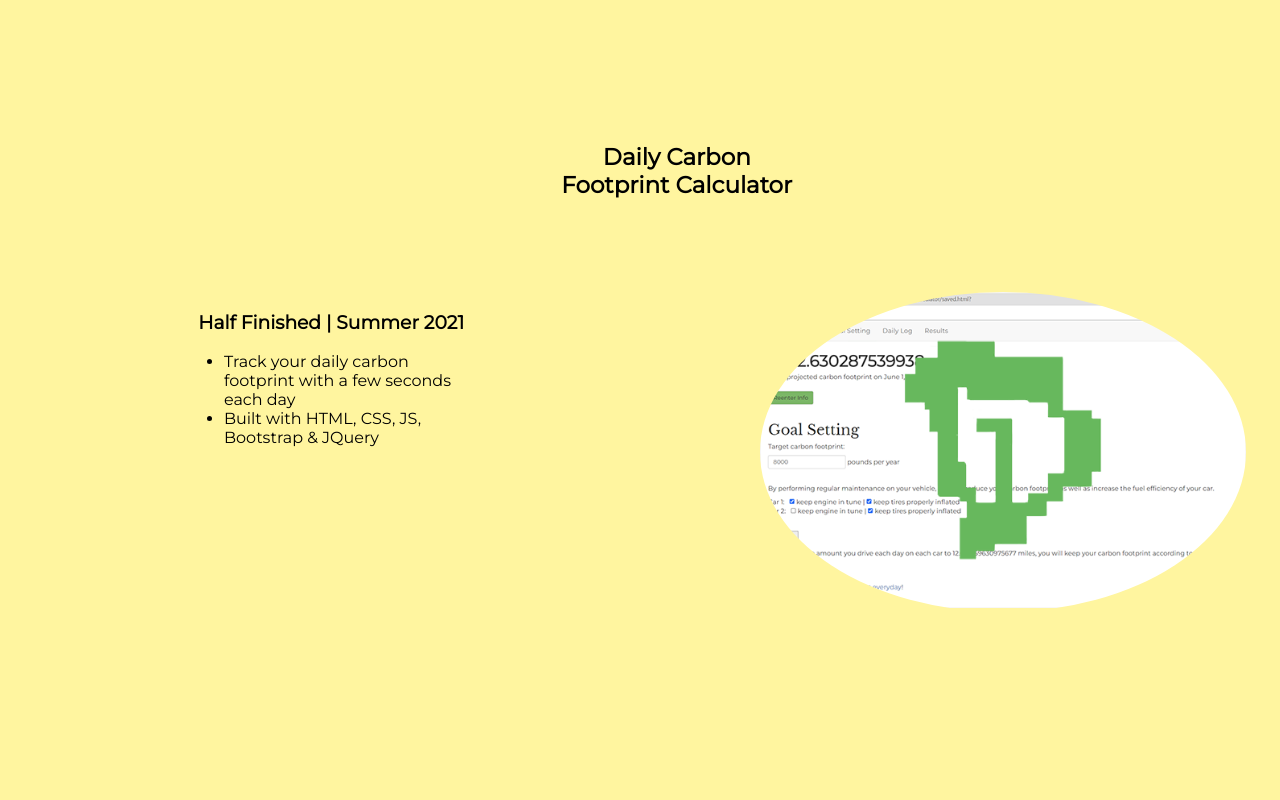
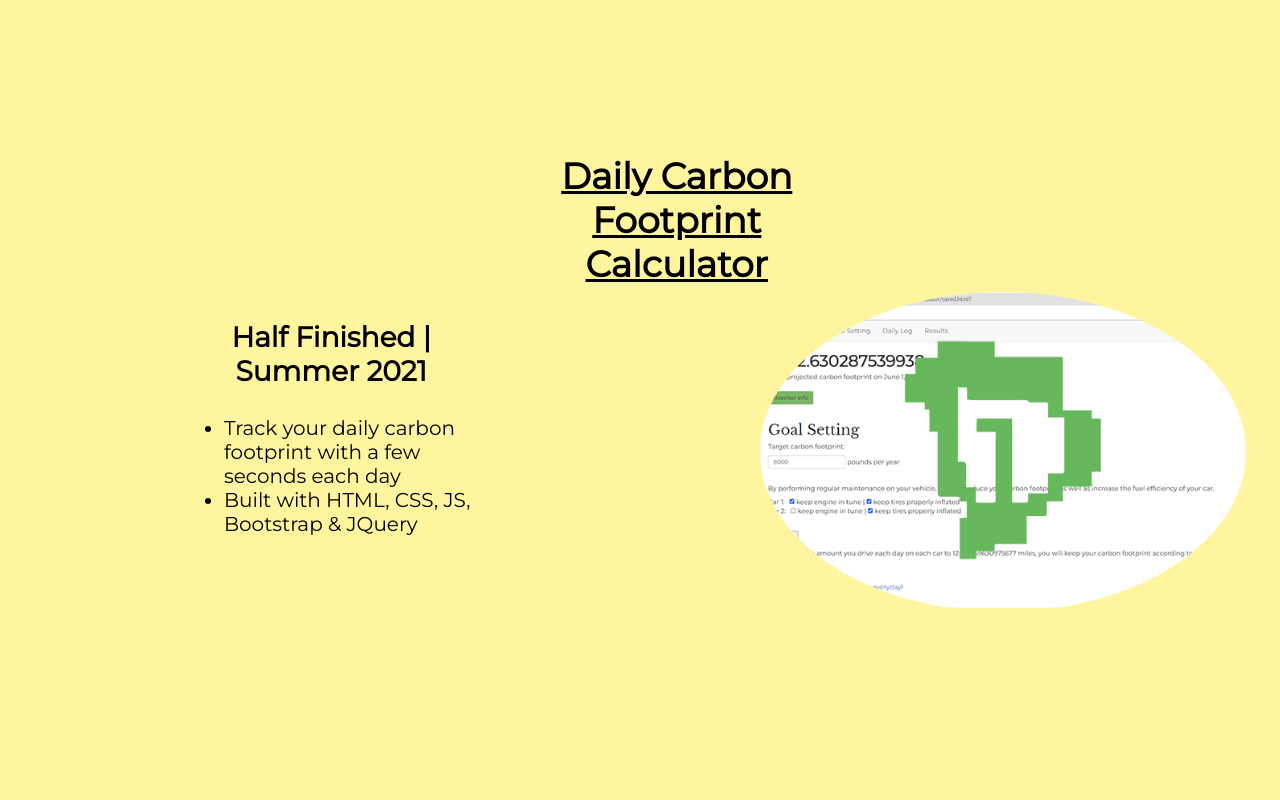
Before and after one commit to hliu23/hliu23.github.io, a plain HTML site: page index.html in a window 1280 px wide. Shown: the part 740-1540 px from the top of the page. Drawn offline with nearby package versions, Linux system fonts and the light colour scheme.

Commit message:
slight style change

```diff
--- a/index.html
+++ b/index.html
@@ -64,7 +64,7 @@
       <img src="media/projects/dcfc.png">
     </div>
     <div id="bg-2-6" class="project-desc">
-      <h3 class="status">Half Finished | Summer 2021</h3>
+      <h3 class="status">Half Finished | <br>Summer 2021</h3>
       <ul>
         <li>Track your daily carbon footprint with a few seconds each day</li>
         <li>Built with HTML, CSS, JS, Bootstrap & JQuery</li>
--- a/stylesheets/projects.css
+++ b/stylesheets/projects.css
@@ -22,7 +22,7 @@ div#parallex-bg-2 {
   --name-top: 9vh;
   --name-left: 44vw;
   --name-width: 19vw;
-  --name-font: 1.2vw;
+  --name-font: 3vh;
   --desc-left: 15vw;
   --desc-top: 20vh;
 }
@@ -38,7 +38,7 @@ div#parallex-bg-2 div.project-name {
 
 div#parallex-bg-2 div.project-name a:link, div#parallex-bg-2 div.project-name a:visited {
   display: block;
-  text-decoration: none;
+  /* text-decoration: none; */
   color: #000;
 }
 
@@ -56,6 +56,11 @@ div#parallex-bg-2 div.project-desc {
 
 div#parallex-bg-2 div.project-desc h3 {
   text-align: center;
+  font-size: 3.5vh;
+}
+
+div#parallex-bg-2 div.project-desc ul {
+  font-size: 2.5vh;
 }
 
 div#bg-2-1 {
```
